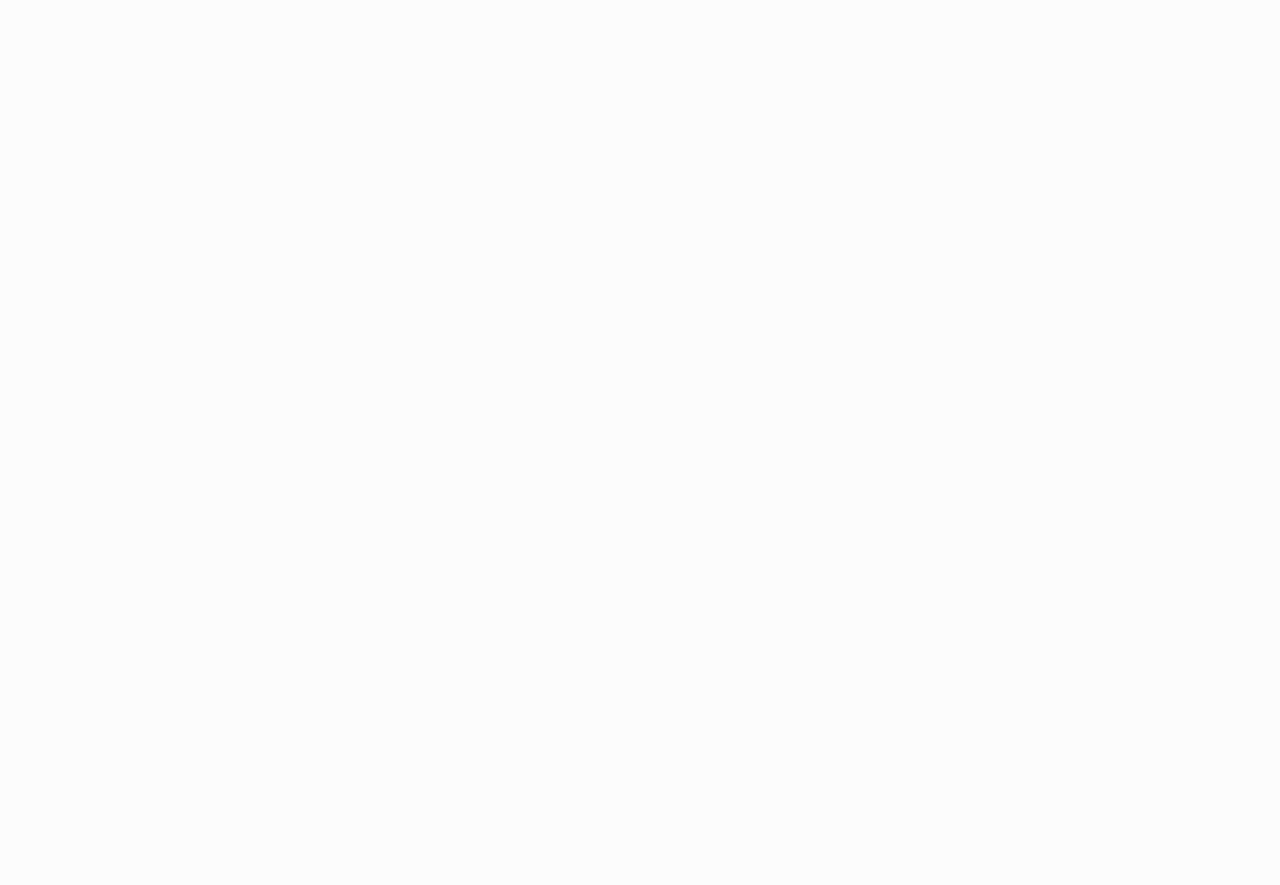
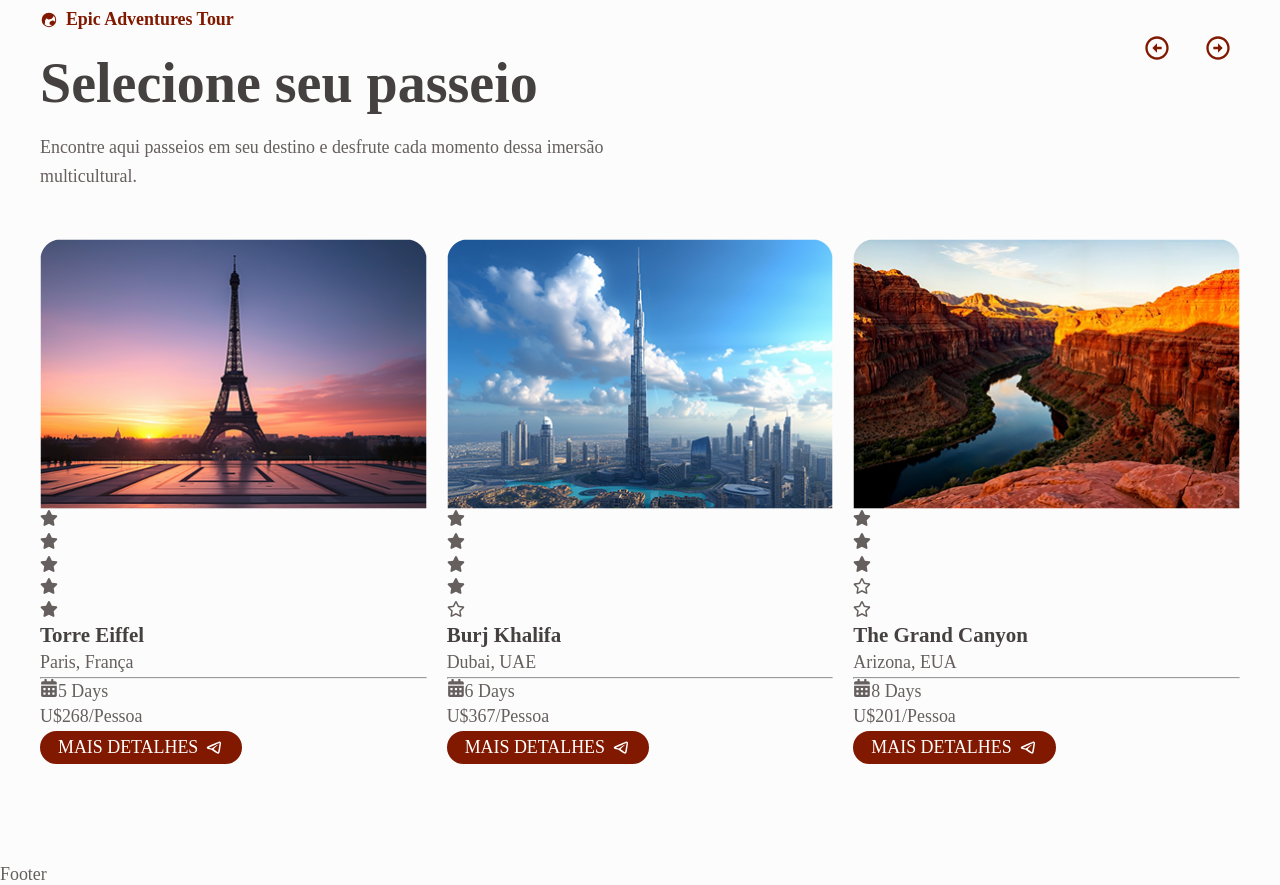
Before and after one commit to FernandoAntonioAzevedo/TravelWind, a React (Vite) app: page / in a window 1280 px wide. Shown: the part 3420-4305 px from the top of the page. Before the commit the page ends 3367 px from the top, so only its background shows below. Built offline with nearby package versions, Linux system fonts and the light colour scheme; a web font is replaced by a local one.

Commit message:
avancando em tours component

```diff
--- a/src/Data.jsx
+++ b/src/Data.jsx
@@ -114,8 +114,8 @@
   {
     id: 1,
     img: tour1,
-    title: 'Eiffel Tower',
-    location: 'Paris, France',
+    title: 'Torre Eiffel',
+    location: 'Paris, França',
     days: '5 Days',
     price: 268,
     stars: 5,
@@ -135,7 +135,7 @@
     id: 3,
     img: tour3,
     title: 'The Grand Canyon',
-    location: 'Arizona',
+    location: 'Arizona, EUA',
     days: '8 Days',
     price: 201,
     stars: 3,
@@ -145,7 +145,7 @@
     id: 4,
     img: tour4,
     title: 'Mountain Hiking Tour',
-    location: 'Nevada, US',
+    location: 'Nevada, EUA',
     days: '5 Days',
     price: 201,
     stars: 4,
@@ -154,7 +154,7 @@
   {
     id: 5,
     img: tour5,
-    title: 'Desert Seeing',
+    title: 'Deserto do Saara',
     location: 'Rajasthan, India',
     days: '6 Days',
     price: 367,
@@ -165,7 +165,7 @@
     id: 6,
     img: tour6,
     title: 'Louvre Museum',
-    location: 'Paris, France',
+    location: 'Paris, França',
     days: '8 Days',
     price: 201,
     stars: 4,
--- a/src/components/categories/Categories.jsx
+++ b/src/components/categories/Categories.jsx
@@ -2,11 +2,12 @@
 import { RiArrowLeftCircleLine, RiArrowRightCircleLine } from "react-icons/ri";
 import { Swiper, SwiperSlide } from "swiper/react";
 import { Navigation } from "swiper/modules";
+import { categories } from "../../Data";
 
 import "swiper/css";
 import "swiper/css/navigation";
+
 import "./categories.css"
-import { categories } from "../../Data";
 
 const Categories = () => {
   return (
--- /dev/null
+++ b/src/components/tours/Stars.jsx
@@ -0,0 +1,24 @@
+import { FaRegStar, FaStar } from "react-icons/fa";
+import { FaStarHalfStroke } from "react-icons/fa6";
+
+const Stars = ({ stars }) => {
+   const getStarIcon = (stars, index) => {
+      const number = index + 0.5;
+
+      if(stars >= index +1) return <FaStar />;
+      if(stars >= number) return <FaStarHalfStroke />;
+      return <FaRegStar />;
+   };
+
+const ratingStar = Array.from({ length: 5 }, (_, index) => (
+    <li className="star" key={index}>
+        {getStarIcon(stars, index)}
+    </li>
+   ));
+
+  return (
+    <ul className="star-wrapper">{ratingStar} </ul>
+  );
+};
+
+export default Stars;
--- a/src/components/tours/Tours.jsx
+++ b/src/components/tours/Tours.jsx
@@ -1,9 +1,105 @@
+import SectionTitle from "../title/SectionTitle";
+import {
+  RiArrowLeftCircleLine,
+  RiArrowRightCircleLine,
+  RiTelegram2Line
+} from "react-icons/ri";
+import { FaCalendarAlt } from "react-icons/fa";
+import { Swiper, SwiperSlide } from "swiper/react";
+import { Navigation } from "swiper/modules";
+import { tours } from "../../Data";
+import ScrollLink from "../links/ScrollLink";
+import Stars from "./Stars";
 
+import "swiper/css";
+import "swiper/css/navigation";
+
+import "./tours.css";
 
 const Tours = () => {
   return (
-    <div>Tours</div>
-  )
-}
+    <section className="tours container section">
+      <div className="category-header">
+        <SectionTitle
+          subtitle="Epic Adventures Tour"
+          title="Selecione seu passeio"
+          description="Encontre aqui passeios em seu destino e desfrute cada momento dessa
+          imersão multicultural."
+        />
 
-export default Tours
+        <div className="swiper-btns">
+          <button className="swiper-btn prev-btn">
+            <RiArrowLeftCircleLine />
+          </button>
+
+          <button className="swiper-btn next-btn">
+            <RiArrowRightCircleLine />
+          </button>
+        </div>
+      </div>
+
+      <Swiper
+        slidesPerView={1}
+        spaceBetween={12}
+        grabCursor={true}
+        loop={true}
+        navigation={{
+          nextEl: ".next-btn",
+          prevEl: ".prev-btn",
+        }}
+        modules={[Navigation]}
+        breakpoints={{
+          768: {
+            slidesPerView: 2,
+          },
+          1024: {
+            slidesPerView: 3,
+          },
+          1208: {
+            slidesPerView: 3,
+            spaceBetween: 20,
+          },
+        }}
+      >
+        {tours.map(({img, title, location, days, price, stars}, index) => {
+          return(
+            <SwiperSlide className="tour-item" key={index}>
+              <img src={img} alt="" className="tour-img" />
+
+              <div className="tour-details">
+                <Stars stars={stars} />
+
+                <h3 className="tour-title">{title}</h3>
+                <p className="tour-location">{location}</p>
+
+                <hr className="tour-separator" />
+
+                <div className="tour-days">
+                  <FaCalendarAlt className="tour-icon" />
+                  {days}
+                </div>
+
+                <div className="tour-bottom">
+                  <p>
+                    <span className="tour-price">U${price}</span>
+                    <span className="tour-person">/Pessoa</span>
+                  </p>
+
+                  <ScrollLink
+                    to="/"
+                    name="Mais detalhes"
+                    className="button"
+                  >
+                    <RiTelegram2Line className="button-icon" />
+                  </ScrollLink>
+                </div>
+              </div>
+            </SwiperSlide>
+          );
+        })}
+      </Swiper>
+    </section>
+  );
+};
+
+export default Tours;
--- a/src/components/tours/tours.css
+++ b/src/components/tours/tours.css
@@ -0,0 +1,3 @@
+.tours {
+    padding-bottom: 6.25rem;
+}
```
